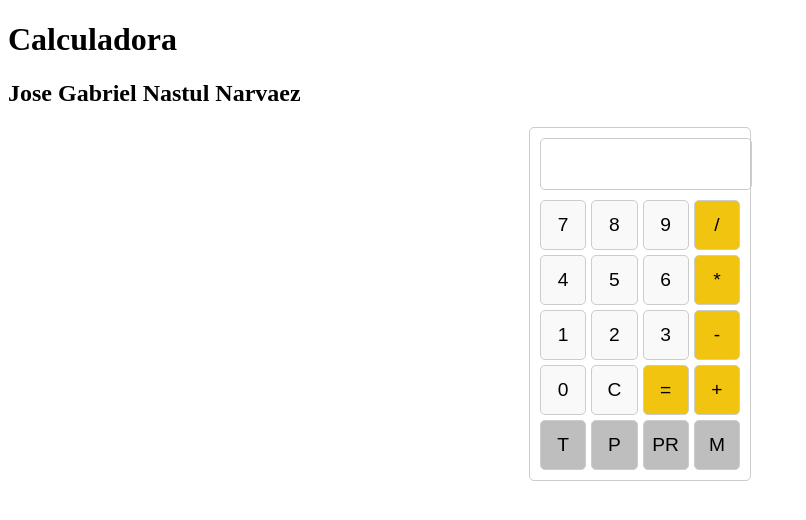
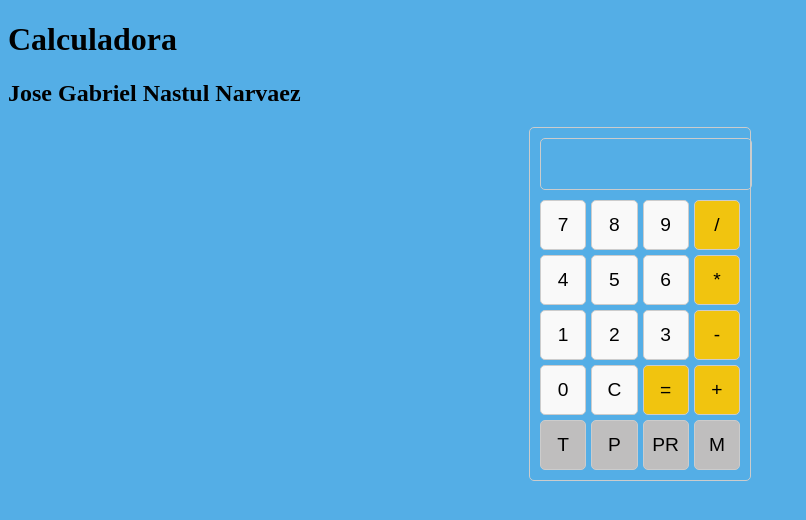
Before and after one commit to gabriel220801/Calculadora, a plain HTML site: page index.html in a window 1280 px wide. Shown: the whole page, without its empty margins (0-806 px from the left). Drawn offline with Linux system fonts and the light colour scheme.

Commit message:
Color de fondo

```diff
--- a/index.html
+++ b/index.html
@@ -5,6 +5,9 @@
     <meta name="viewport" content="width=device-width, initial-scale=1.0">
     <title>Calculadora</title>
     <style>
+        body{
+            background: #54aee6;
+        }
         .calculator {
             width: 200px;
             margin: 0 auto;
@@ -52,10 +55,12 @@
         .button:hover {
             background-color: #e0e0e0;
         }
+
     </style>
 </head>
 <body>
     <div class="container">
+        <div>
             <h1>Calculadora</h1>
             <h2>Jose Gabriel Nastul Narvaez</h2>
         </div>
@@ -86,6 +91,7 @@
                 <button class="button operator2" onclick="convertToKilogramos()">P</button>
                 <button class="button operator2" onclick="convertToPresion()">PR</button>
                 <button class="button operator2" onclick="convertToPesos()">M</button>
+            </div>
         </div>
     </div>
 
```
Lines whose indentation alone changed are shown as unchanged.
